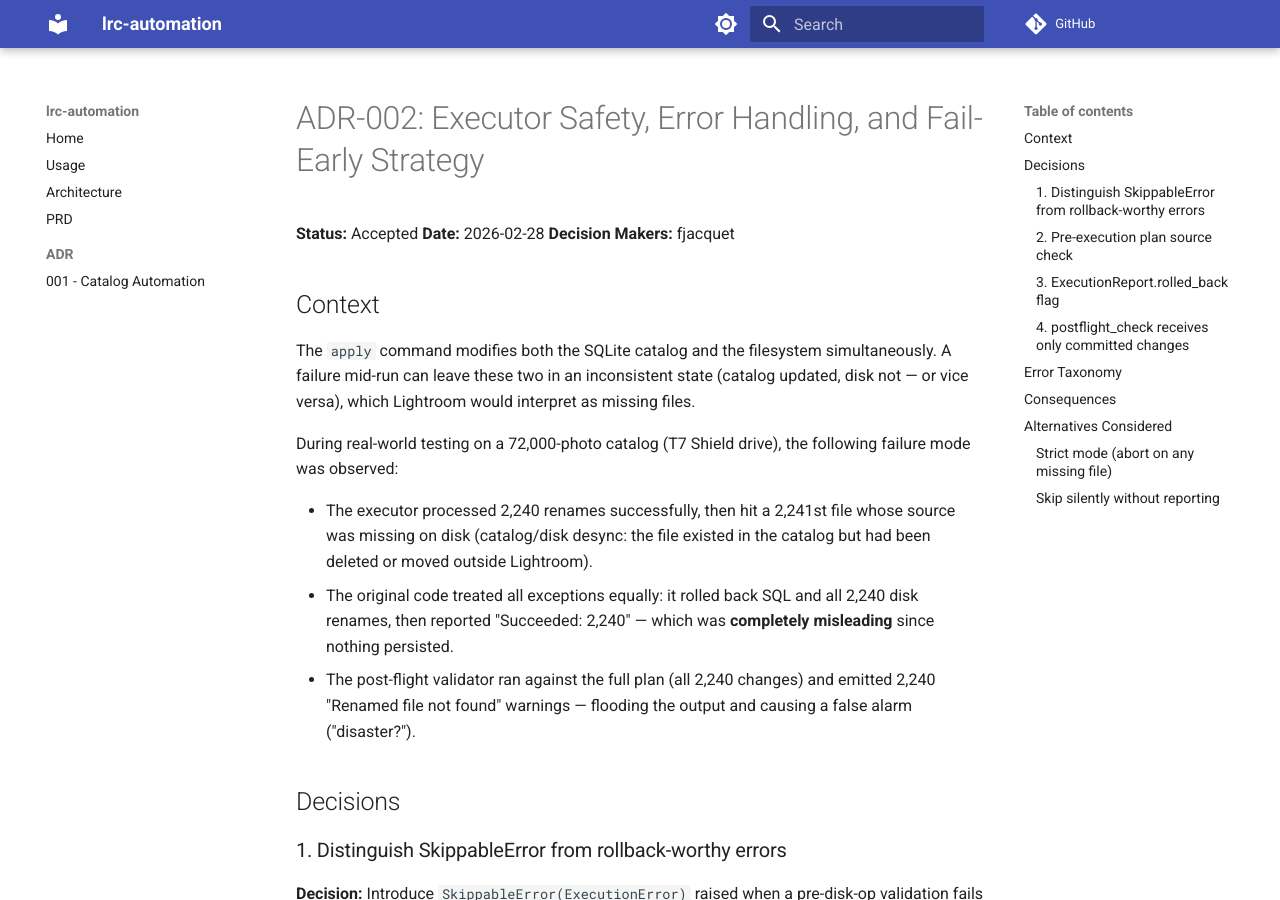
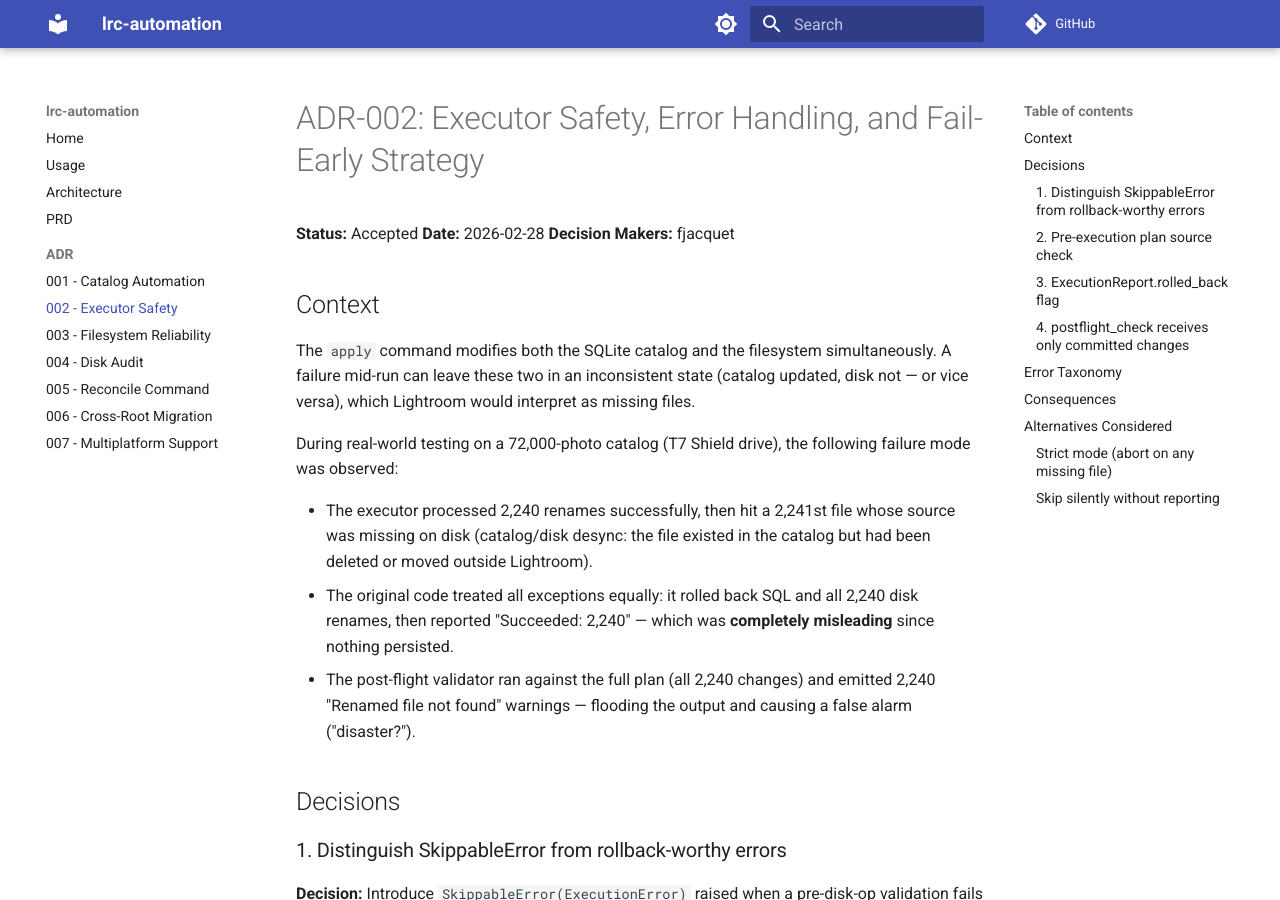
Before and after one commit to fjacquet/lrc-automation, an MkDocs documentation site: the page built from docs/adr/002-executor-safety-and-error-handling.md, in a window 1280 px wide and 900 px high. Built offline with MkDocs 1.6.1 and Material for MkDocs 9.7.7, drawn with Linux system fonts in a browser that asks for light colours; comment, search, counter and statistics services are not loaded.

Commit message:
docs: add ADR 002-007 to mkdocs nav
Co-Authored-By: Claude Sonnet 4.6 <noreply@anthropic.com>

```diff
--- a/mkdocs.yml
+++ b/mkdocs.yml
@@ -37,3 +37,9 @@ nav:
   - PRD: prd.md
   - ADR:
       - "001 - Catalog Automation": adr/001-lightroom-classic-catalog-automation.md
+      - "002 - Executor Safety": adr/002-executor-safety-and-error-handling.md
+      - "003 - Filesystem Reliability": adr/003-filesystem-reliability-year-root-empty-folder.md
+      - "004 - Disk Audit": adr/004-disk-audit-file-search-logging.md
+      - "005 - Reconcile Command": adr/005-reconcile-command.md
+      - "006 - Cross-Root Migration": adr/006-cross-root-year-in-year-migration.md
+      - "007 - Multiplatform Support": adr/007-multiplatform-windows-support.md
```
